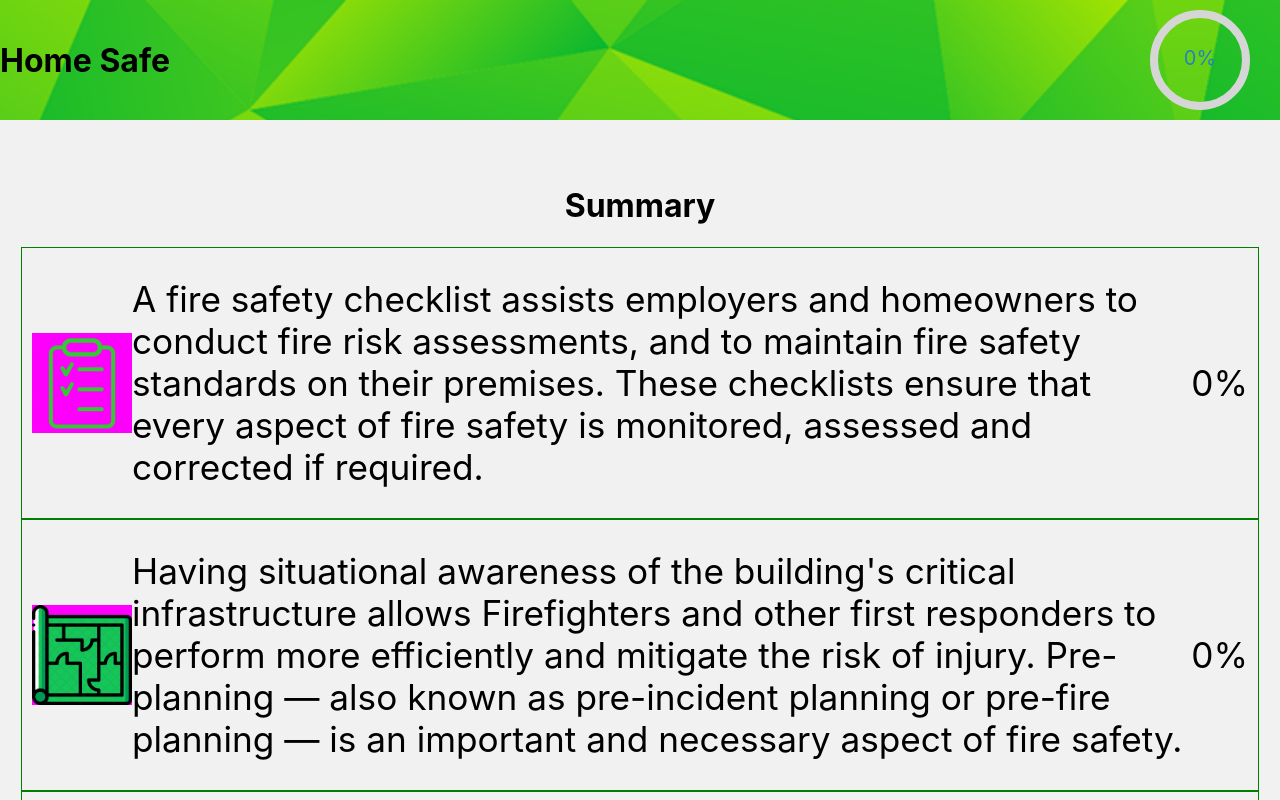
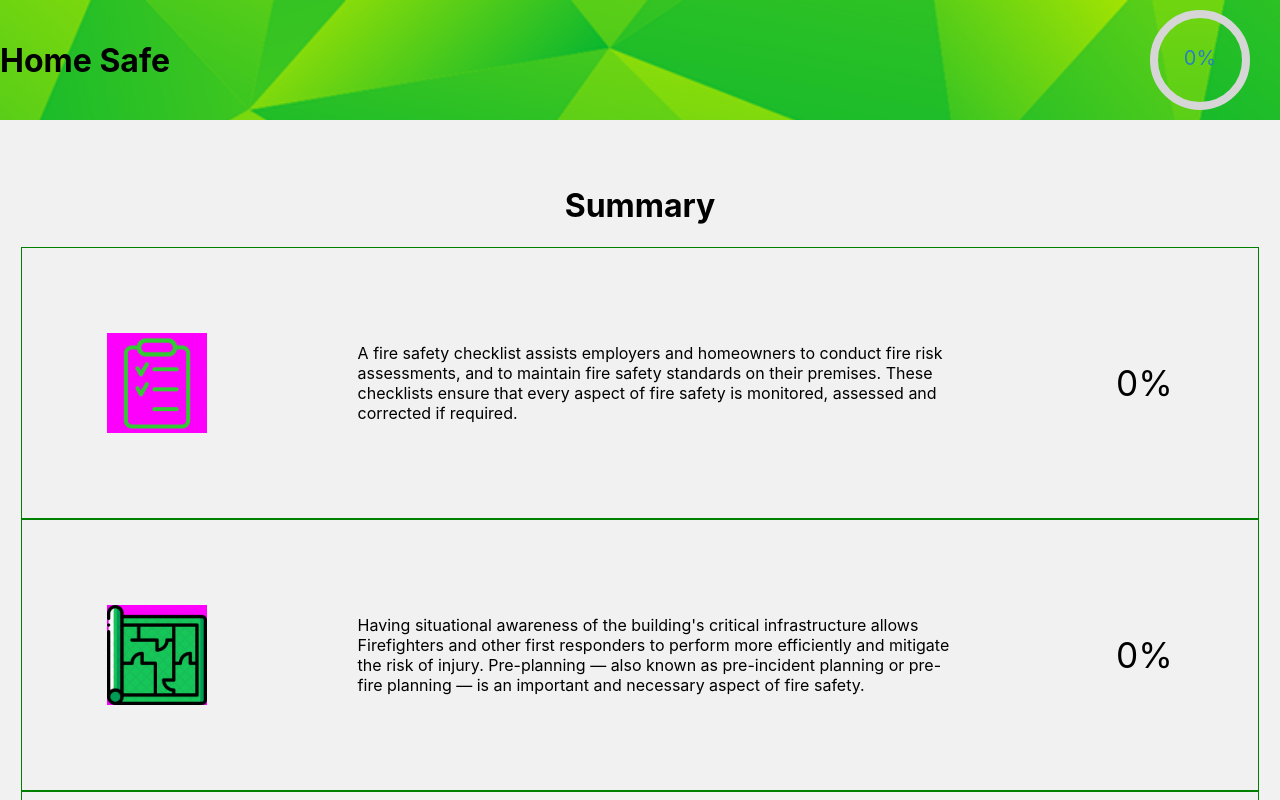
Before and after one commit to baldm0mma/home-safe, a React (Create React App) app: page /summary in a window 1280 px wide. Shown: the top 800 px of the page. Built offline with nearby package versions, Linux system fonts and the light colour scheme.

Commit message:
Style branch descriptions and images by class.

```diff
--- a/src/Containers/SummaryBranch/SummaryBranch.scss
+++ b/src/Containers/SummaryBranch/SummaryBranch.scss
@@ -2,6 +2,7 @@
   display: flex;
   flex-direction: row;
   align-items: center;
+  justify-content: space-around;
   height: 250px;
   width: 95%;
   padding: 10px;
@@ -9,8 +10,13 @@
   border: 1px solid green;
 }
 
-img {
+.branch-icon {
   height: 100px;
   width: 100px;
   background-color: magenta;
 }
+
+.branch-description {
+  font-size: 16px;
+  width: 50%;
+}
```
